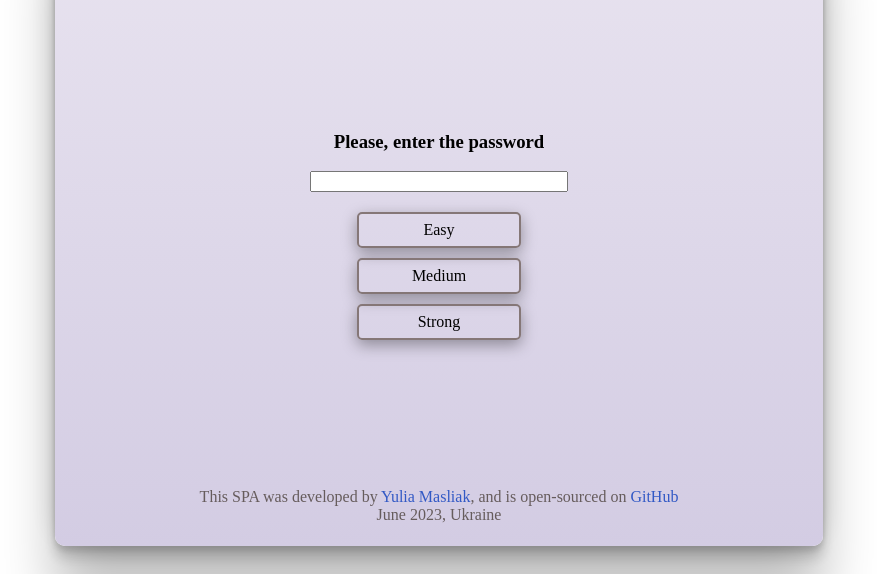
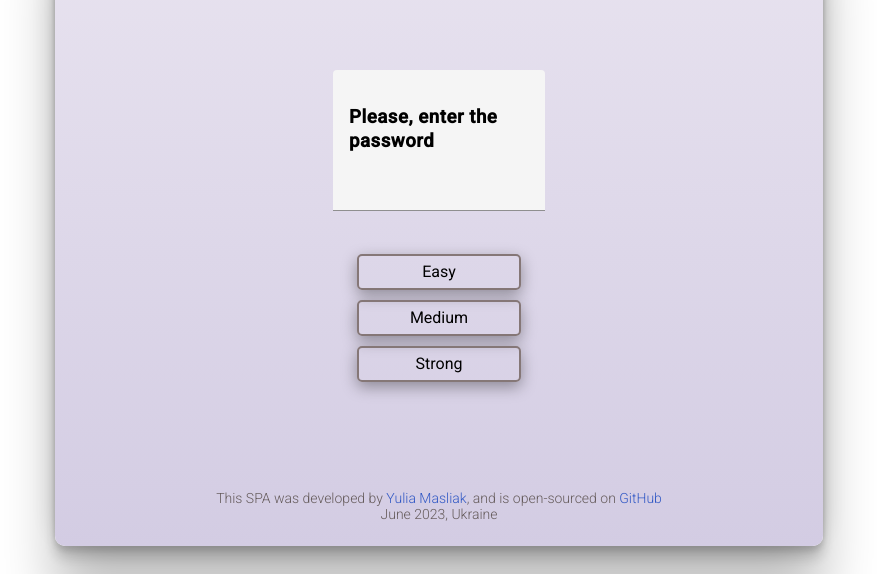
Before and after one commit to yuliaMasliak/USENSE-task, an Angular app in the folder password-tester/: page / in a window 1280 px wide. Both pictures are taken after a click on the button "Check Password Strength!". Shown: the part 174-748 px from the top of the page, without its empty margins (201-1078 px from the left). Built offline with nearby package versions, Linux system fonts and the light colour scheme.

Commit message:
fix: update validation and ngStyles

```diff
--- a/password-tester/angular.json
+++ b/password-tester/angular.json
@@ -25,6 +25,7 @@
               "src/assets"
             ],
             "styles": [
+              "@angular/material/prebuilt-themes/indigo-pink.css",
               "src/styles.css"
             ],
             "scripts": []
@@ -87,6 +88,7 @@
               "src/assets"
             ],
             "styles": [
+              "@angular/material/prebuilt-themes/indigo-pink.css",
               "src/styles.css"
             ],
             "scripts": []
--- a/password-tester/package.json
+++ b/password-tester/package.json
@@ -11,10 +11,12 @@
   "private": true,
   "dependencies": {
     "@angular/animations": "^15.2.0",
+    "@angular/cdk": "^15.2.9",
     "@angular/common": "^15.2.0",
     "@angular/compiler": "^15.2.0",
     "@angular/core": "^15.2.0",
     "@angular/forms": "^15.2.0",
+    "@angular/material": "^15.2.9",
     "@angular/platform-browser": "^15.2.0",
     "@angular/platform-browser-dynamic": "^15.2.0",
     "@angular/router": "^15.2.0",
--- a/password-tester/src/app/app.module.ts
+++ b/password-tester/src/app/app.module.ts
@@ -5,6 +5,7 @@ import { AppRoutingModule } from './app-routing.module';
 import { AppComponent } from './app.component';
 import { HeaderComponent } from './components/header/header.component';
 import { FooterComponent } from './components/footer/footer.component';
+import { BrowserAnimationsModule } from '@angular/platform-browser/animations';
 
 @NgModule({
   declarations: [
@@ -14,7 +15,8 @@ import { FooterComponent } from './components/footer/footer.component';
   ],
   imports: [
     BrowserModule,
-    AppRoutingModule
+    AppRoutingModule,
+    BrowserAnimationsModule
   ],
   providers: [],
   bootstrap: [AppComponent]
--- a/password-tester/src/app/components/footer/footer.component.css
+++ b/password-tester/src/app/components/footer/footer.component.css
@@ -22,6 +22,7 @@ a {
 }
 .footer-info {
   margin: 0px auto;
-  font-size: 16px;
+  font-size: 14px;
   font-weight: 200;
+  max-width: 80%;
 }
--- a/password-tester/src/app/components/footer/footer.component.html
+++ b/password-tester/src/app/components/footer/footer.component.html
@@ -7,7 +7,7 @@
       >Yulia Masliak</a
     >, and is open-sourced on
     <a
-      href="https://github.com/yuliaMasliak/angular-project-management-system"
+      href="https://github.com/yuliaMasliak/USENSE-task"
       target="_blank"
       >GitHub</a
     >
--- a/password-tester/src/app/core/main/main.component.html
+++ b/password-tester/src/app/core/main/main.component.html
@@ -1,11 +1,12 @@
-<form [formGroup]="passwordChecker">
+<mat-form-field [formGroup]="passwordChecker">
   <h3>Please, enter the password</h3>
   <input
+    matInput
     (ngModelChange)="sendDataToValidator()"
     type="password"
     formControlName="password"
   />
-</form>
+</mat-form-field>
 <div
   class="warning"
   *ngIf="
@@ -20,37 +21,21 @@
   <div
     class="strength-level_item easy"
     [ngStyle]="{
-      backgroundColor: this.minCharsValid == false ? 'red' : 'transparent'
-    }"
-    [ngStyle]="{ backgroundColor: this.weak == true ? 'red' : 'transparent' }"
-    [ngStyle]="{
-      backgroundColor: this.medium == true ? 'orange' : 'transparent'
-    }"
-    [ngStyle]="{
-      backgroundColor: this.strong == true ? 'green' : 'transparent'
+      backgroundColor: this.weak
     }"
     >Easy</div
   >
   <div
     class="strength-level_item medium"
     [ngStyle]="{
-      backgroundColor: this.minCharsValid == false ? 'red' : 'transparent'
-    }"
-    [ngStyle]="{
-      backgroundColor: this.medium == true ? 'orange' : 'transparent'
-    }"
-    [ngStyle]="{
-      backgroundColor: this.strong == true ? 'green' : 'transparent'
+      backgroundColor: this.medium
     }"
     >Medium</div
   >
   <div
     class="strength-level_item strong"
     [ngStyle]="{
-      backgroundColor: this.minCharsValid == false ? 'red' : 'transparent'
-    }"
-    [ngStyle]="{
-      backgroundColor: this.strong == true ? 'green' : 'transparent'
+      backgroundColor: this.strong
     }"
     >Strong</div
   ></div
--- a/password-tester/src/app/core/main/main.component.ts
+++ b/password-tester/src/app/core/main/main.component.ts
@@ -9,10 +9,11 @@ import { ValidationService } from 'src/app/services/validation.service';
 })
 export class MainComponent implements OnInit {
   public passwordChecker!: FormGroup;
-  public weak: boolean = false;
-  public medium: boolean = false;
-  public strong: boolean = false;
+  public weak: string = '';
+  public medium: string = '';
+  public strong: string = '';
   public minCharsValid: boolean = true;
+
   constructor(private validator: ValidationService) {}
 
   ngOnInit(): void {
@@ -31,8 +32,37 @@ export class MainComponent implements OnInit {
 
   renderStrengthLevel() {
     this.minCharsValid = this.validator.minimumValid;
-    this.weak = this.validator.weak;
-    this.medium = this.validator.medium;
-    this.strong = this.validator.strong;
+    if (!this.validator.minimumValid) {
+      this.weak = 'red';
+      this.medium = 'red';
+      this.strong = 'red';
+    } else if (
+      this.validator.minimumValid &&
+      this.validator.weak &&
+      !this.validator.medium &&
+      !this.validator.strong
+    ) {
+      this.weak = 'red';
+      this.medium = 'transparent';
+      this.strong = 'transparent';
+    } else if (
+      this.validator.minimumValid &&
+      this.validator.weak &&
+      this.validator.medium &&
+      !this.validator.strong
+    ) {
+      this.weak = 'yellow';
+      this.medium = 'yellow';
+      this.strong = 'transparent';
+    } else if (
+      this.validator.minimumValid &&
+      this.validator.weak &&
+      this.validator.medium &&
+      this.validator.strong
+    ) {
+      this.weak = 'green';
+      this.medium = 'green';
+      this.strong = 'green';
+    }
   }
 }
--- a/password-tester/src/app/services/validation.service.ts
+++ b/password-tester/src/app/services/validation.service.ts
@@ -13,21 +13,27 @@ export class ValidationService {
     this.weak = false;
     this.medium = false;
     this.strong = false;
+    this.minimumValid = false;
   }
 
   updateEnteredData(data: string) {
     this.clearValidation();
 
     //contains min 8 chars
-    if (data.length <= 8) {
+    if (data.length < 8) {
       this.minimumValid = false;
-    } else if (
+    }
+    //contains only letters/digits/symbols
+    else if (
       /^[a-zA-Z]*$/.test(data) ||
       /^\d*$/.test(data) ||
       /^\W*$/.test(data)
     ) {
+      console.log(data + 'weak');
       this.minimumValid = true;
       this.weak = true;
+      this.medium = false;
+      this.strong = false;
     }
     //contains  letters-symbols/letters-digits/digits-symbols
     else if (
@@ -37,11 +43,16 @@ export class ValidationService {
     ) {
       this.minimumValid = true;
       this.medium = true;
+      this.weak = true;
+      this.strong = false;
     }
     //contains letters, digits and special characters
     else if (/^[A-Za-z0-9`!@#$%^&*()_+\-=\[\]{};':"\\|,.<>\/?~]*$/.test(data)) {
+      console.log(data + 'strong');
       this.minimumValid = true;
       this.strong = true;
+      this.weak = true;
+      this.medium = true;
     }
   }
 }
--- a/password-tester/src/index.html
+++ b/password-tester/src/index.html
@@ -26,7 +26,10 @@
       type="image/x-icon"
       href="./assets/favicon.ico"
     />
-  </head>
+      <link rel="preconnect" href="https://fonts.gstatic.com">
+    <link href="https://fonts.googleapis.com/css2?family=Roboto:wght@300;400;500&display=swap" rel="stylesheet">
+    <link href="https://fonts.googleapis.com/icon?family=Material+Icons" rel="stylesheet">
+</head>
   <body>
     <app-root></app-root>
   </body>
--- a/password-tester/src/styles.css
+++ b/password-tester/src/styles.css
@@ -3,3 +3,6 @@ body {
   height: 100vh;
   margin: 0px;
 }
+
+html, body { height: 100%; }
+body { margin: 0; font-family: Roboto, "Helvetica Neue", sans-serif; }
```
Also changed, not shown: password-tester/src/app/app-routing.module.ts (+1 -20 lines), password-tester/src/app/core/core.module.ts (+7 -1 lines), 1 other file (tests, documents, lock files or other folders).
